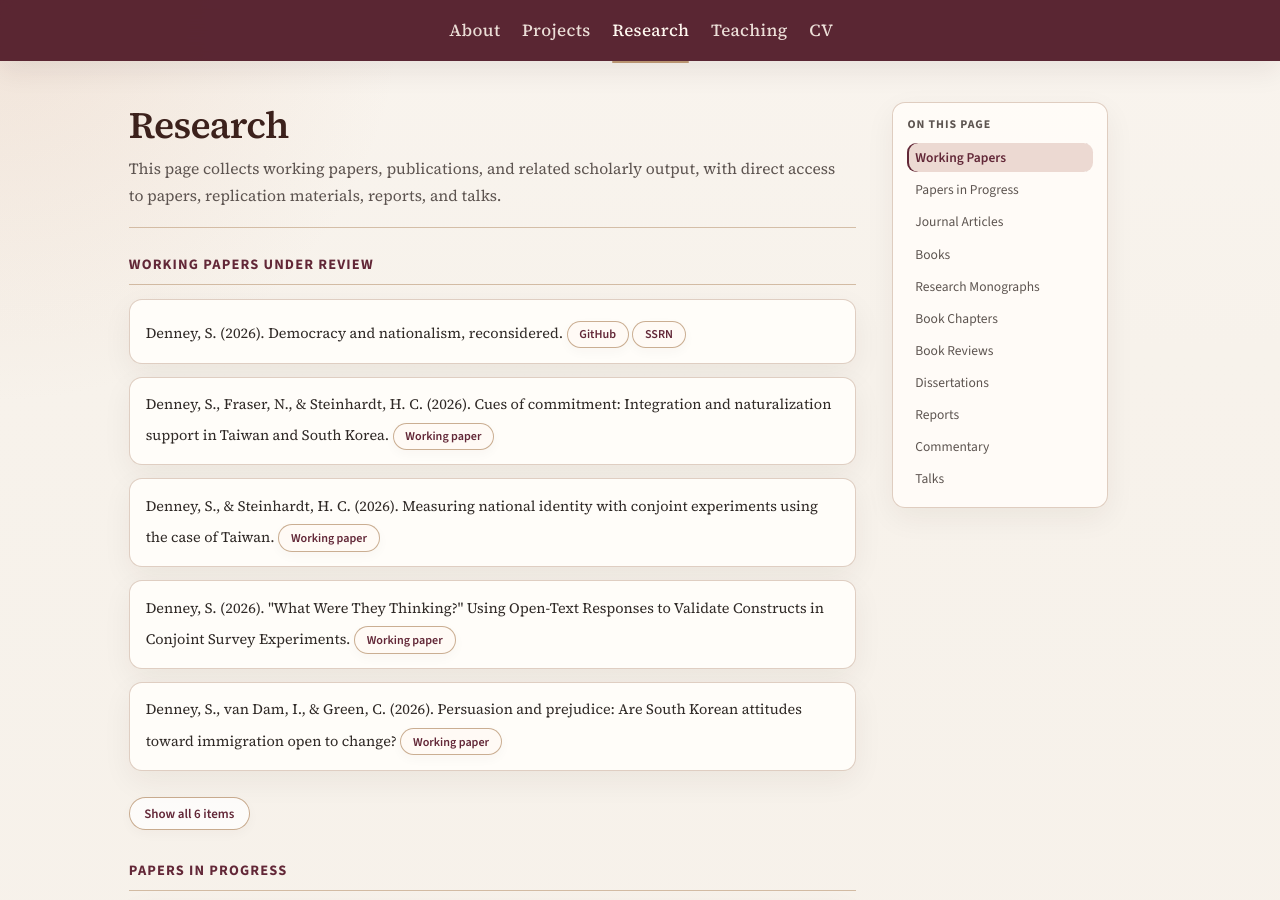
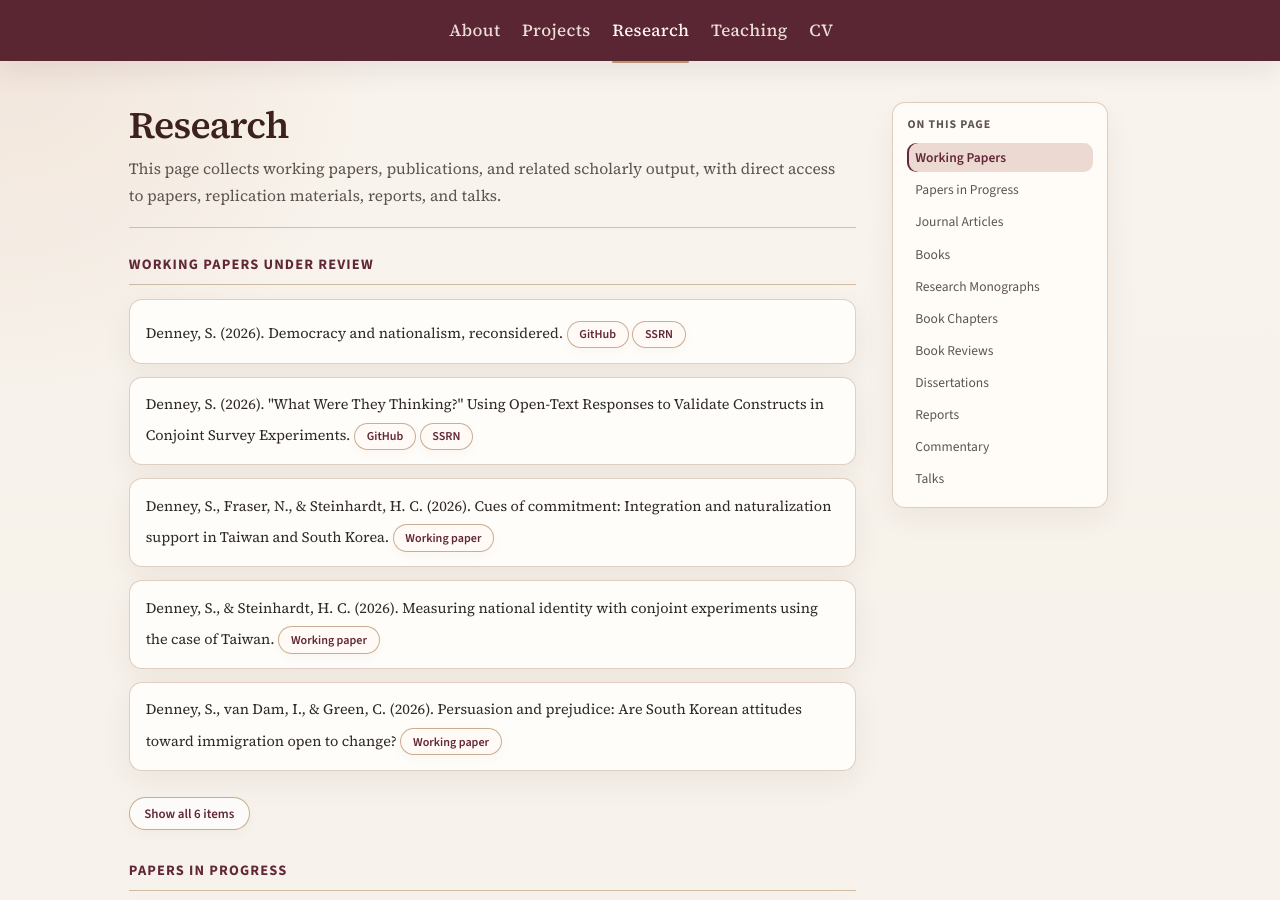
Before and after one commit to scdenney/scdenney.github.io, a Jekyll site: the page built from research.md, in a window 1280 px wide and 900 px high. Built offline with Jekyll 4.4.1, drawn with Linux system fonts in a browser that asks for light colours.

Commit message:
Update working paper links

```diff
--- a/research.md
+++ b/research.md
@@ -41,15 +41,15 @@ Denney, S. (2026). Democracy and nationalism, reconsidered. <a href="https://git
 </p>
 
 <p class="publication-item">
+Denney, S. (2026). "What Were They Thinking?" Using Open-Text Responses to Validate Constructs in Conjoint Survey Experiments. <a href="https://github.com/scdenney/what-were-they-thinking/tree/main" target="_blank" rel="noopener noreferrer" class="resource-link" style="margin-right: 0;">GitHub</a> <a href="https://papers.ssrn.com/sol3/papers.cfm?abstract_id=6912419" target="_blank" rel="noopener noreferrer" class="resource-link">SSRN</a>
+</p>
+
+<p class="publication-item">
 Denney, S., Fraser, N., & Steinhardt, H. C. (2026). Cues of commitment: Integration and naturalization support in Taiwan and South Korea. <a href="https://github.com/scdenney/cues-east-asia" target="_blank" rel="noopener noreferrer" class="resource-link">Working paper</a>
 </p>
 
 <p class="publication-item">
 Denney, S., & Steinhardt, H. C. (2026). Measuring national identity with conjoint experiments using the case of Taiwan. <a href="https://github.com/scdenney/natid-conjoint-taiwan" target="_blank" rel="noopener noreferrer" class="resource-link">Working paper</a>
-</p>
-
-<p class="publication-item">
-Denney, S. (2026). "What Were They Thinking?" Using Open-Text Responses to Validate Constructs in Conjoint Survey Experiments. <a href="https://github.com/scdenney/what-were-they-thinking/tree/main" target="_blank" rel="noopener noreferrer" class="resource-link">Working paper</a>
 </p>
 
 <p class="publication-item">
```
